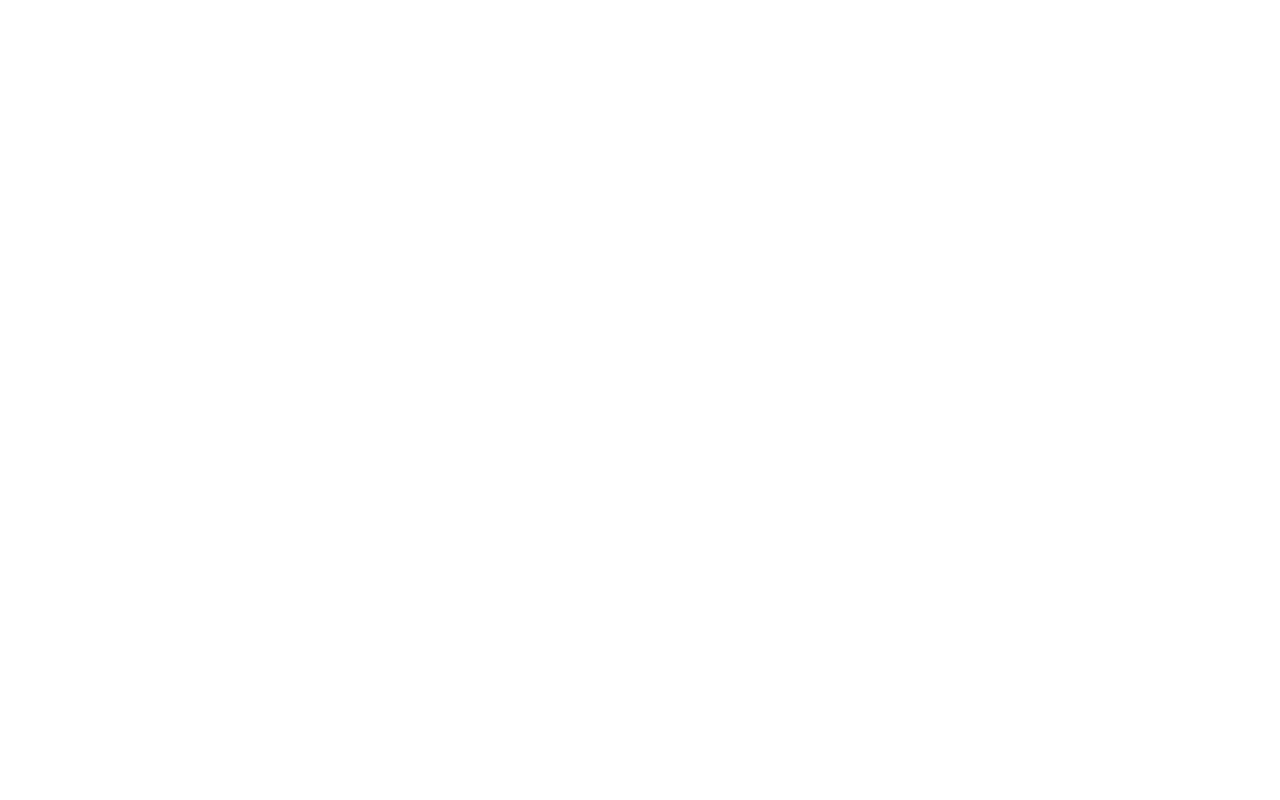
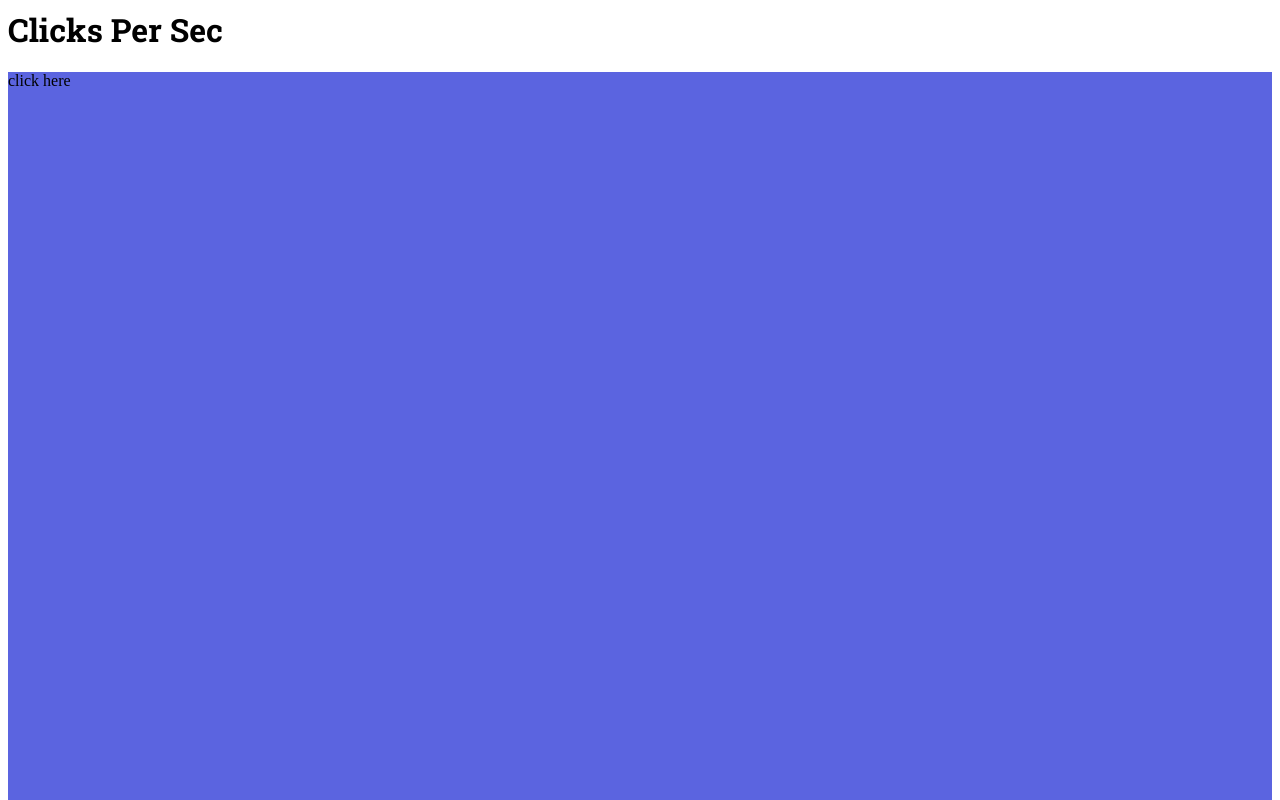
Before and after one commit to Emach88/clickspersec, a plain HTML site: page index.html in a window 1280 px wide. Shown: the top 800 px of the page. Drawn offline with Linux system fonts and the light colour scheme.

Commit message:
Update index.html

```diff
--- a/index.html
+++ b/index.html
@@ -4,7 +4,7 @@
 <link rel="preconnect" href="https://fonts.gstatic.com" crossorigin>
 <link href="https://fonts.googleapis.com/css2?family=Roboto+Slab:wght@100..900&display=swap" rel="stylesheet">
 <link href="main.css" rel="stylesheet">
-<script src="main.js">
+<script src="main.js"></script>
 </head>
 <body>
 <h1>Clicks Per Sec</h1>
```
